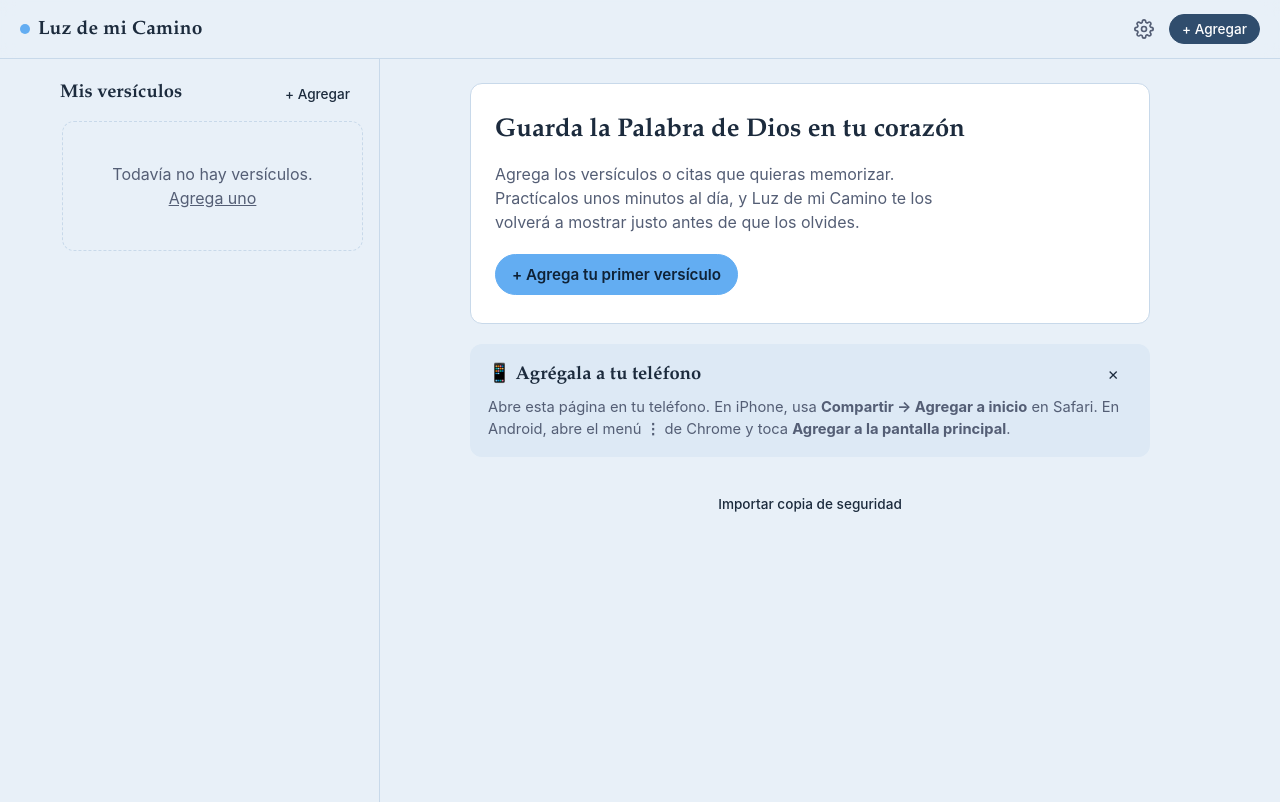
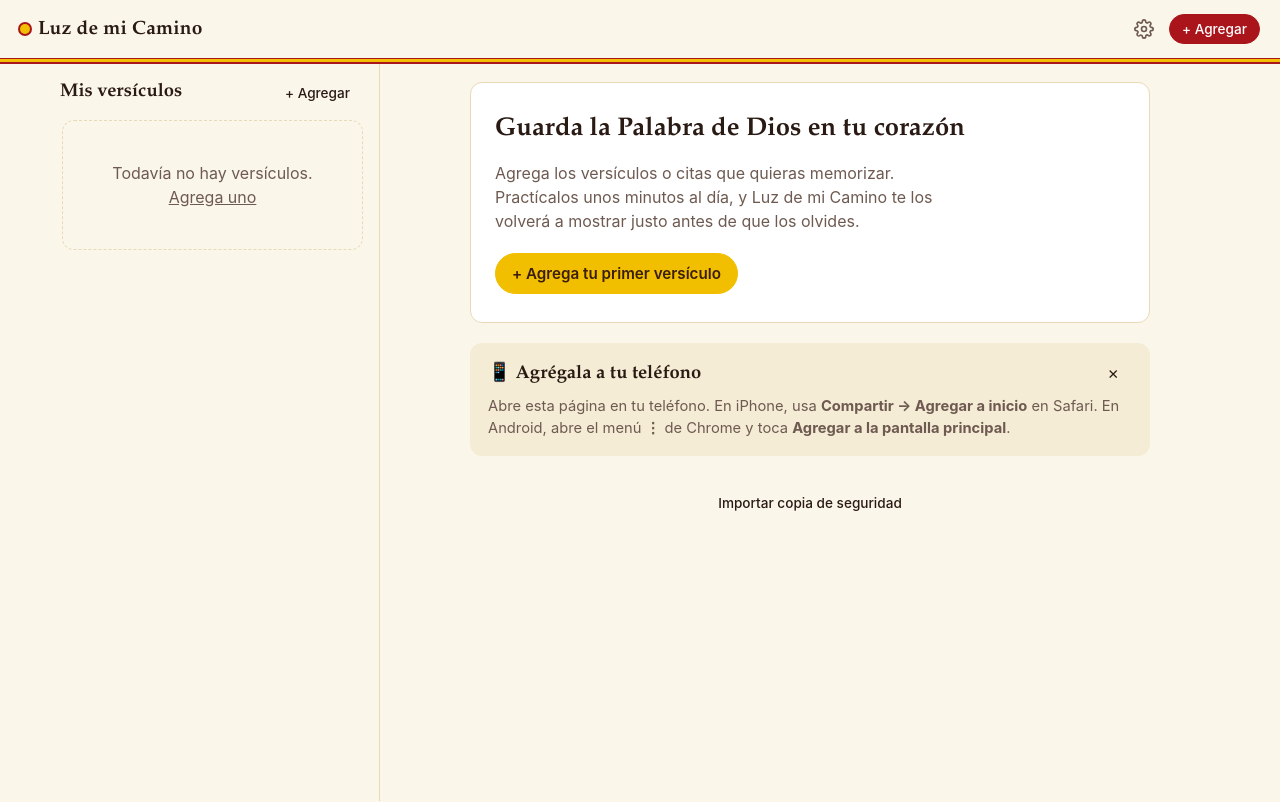
Before and after one commit to ricayaka7/luzDeMiCamino, a plain HTML site: page index.html in a window 1280 px wide. Drawn offline with Linux system fonts and the light colour scheme.

Commit message:
Use Spanish flag colors (rojo y gualda)
New warm palette, flag stripe under the header, and a redrawn icon.

Co-Authored-By: Claude Opus 5.5 <noreply@anthropic.com>

```diff
--- a/index.html
+++ b/index.html
@@ -3,8 +3,8 @@
 <head>
   <meta charset="utf-8" />
   <meta name="viewport" content="width=device-width, initial-scale=1, viewport-fit=cover" />
-  <meta name="theme-color" content="#e8f0f8" media="(prefers-color-scheme: light)" />
-  <meta name="theme-color" content="#141d29" media="(prefers-color-scheme: dark)" />
+  <meta name="theme-color" content="#fbf6ea" media="(prefers-color-scheme: light)" />
+  <meta name="theme-color" content="#1c1210" media="(prefers-color-scheme: dark)" />
   <meta name="apple-mobile-web-app-capable" content="yes" />
   <meta name="mobile-web-app-capable" content="yes" />
   <meta name="apple-mobile-web-app-title" content="Luz de mi Camino" />
--- a/styles.css
+++ b/styles.css
@@ -1,28 +1,28 @@
 :root {
-  /* Palette */
-  --blue-slate: #545e75;
-  --cool-sky: #63adf2;
-  --icy-blue: #a7cced;
-  --dusk-blue: #304d6d;
-  --steel-blue: #82a0bc;
+  /* Palette — colors of the Spanish flag */
+  --rojo: #aa151b;
+  --rojo-dark: #7d0f14;
+  --gualda: #f1bf00;
+  --gualda-light: #fbe7a1;
+  --tierra: #6e5a50;
 
   /* Light theme tokens */
-  --bg: #e8f0f8;
+  --bg: #fbf6ea;
   --surface: #ffffff;
-  --surface-2: #dde9f5;
-  --text: #1c2b3d;
-  --muted: var(--blue-slate);
-  --border: #c8d9ea;
-  --accent: var(--dusk-blue);
+  --surface-2: #f5ecd6;
+  --text: #2a1a14;
+  --muted: var(--tierra);
+  --border: #ead9b8;
+  --accent: var(--rojo);
   --accent-ink: #ffffff;
-  --cta: var(--cool-sky);
-  --cta-ink: #0f2236;
+  --cta: var(--gualda);
+  --cta-ink: #3a1d0a;
   --ok: #2f7d4f;
   --ok-bg: #e3f2e8;
   --bad: #b3402f;
   --bad-bg: #f8e4e0;
   --warn: #b35500;
-  --blank: var(--steel-blue);
+  --blank: #dcc48c;
   --radius: 12px;
   --serif: "Iowan Old Style", "Palatino Linotype", Palatino, Georgia, serif;
   --sans: -apple-system, BlinkMacSystemFont, "Segoe UI", Roboto, sans-serif;
@@ -31,20 +31,20 @@
 
 @media (prefers-color-scheme: dark) {
   :root {
-    --bg: #141d29;
-    --surface: #1d2b3d;
-    --surface-2: #253850;
-    --text: #e6eef7;
-    --muted: var(--steel-blue);
-    --border: #2f4560;
-    --accent: var(--icy-blue);
-    --accent-ink: #141d29;
+    --bg: #1c1210;
+    --surface: #2a1b17;
+    --surface-2: #3a2520;
+    --text: #f6ece0;
+    --muted: #c9ae98;
+    --border: #4a302a;
+    --accent: var(--gualda);
+    --accent-ink: #1c1210;
     --ok: #6cc28f;
     --ok-bg: #173329;
     --bad: #ec8170;
     --bad-bg: #3a2329;
     --warn: #f8a04a;
-    --blank: var(--blue-slate);
+    --blank: #6b4a3a;
     color-scheme: dark;
   }
 }
@@ -73,7 +73,16 @@ a { color: inherit; }
   padding: calc(12px + env(safe-area-inset-top, 0px)) 20px 12px;
   background: color-mix(in srgb, var(--bg) 88%, transparent);
   backdrop-filter: blur(8px);
-  border-bottom: 1px solid var(--border);
+}
+/* Spanish flag stripe: rojo, gualda (double width), rojo */
+.topbar::after {
+  content: "";
+  position: absolute;
+  left: 0;
+  right: 0;
+  bottom: -6px;
+  height: 6px;
+  background: linear-gradient(var(--rojo) 25%, var(--gualda) 25% 75%, var(--rojo) 75%);
 }
 
 .brand {
@@ -89,7 +98,8 @@ a { color: inherit; }
   width: 10px;
   height: 10px;
   border-radius: 50%;
-  background: var(--cta);
+  background: var(--gualda);
+  box-shadow: 0 0 0 2px var(--rojo);
 }
 
 main {
--- a/sw.js
+++ b/sw.js
@@ -1,7 +1,7 @@
 /* Offline support: serve the app shell from cache, refresh it in the background.
  * Bump CACHE when files change so installed copies pick up the update. */
 
-const CACHE = "luzdemicamino-v1";
+const CACHE = "luzdemicamino-v2";
 const FILES = [
   "./",
   "index.html",
```
Also changed, not shown: icons/apple-touch-icon.png, icons/icon-192.png, icons/icon-512.png, icons/icon-maskable-512.png, icons/icon.svg, manifest.webmanifest.
